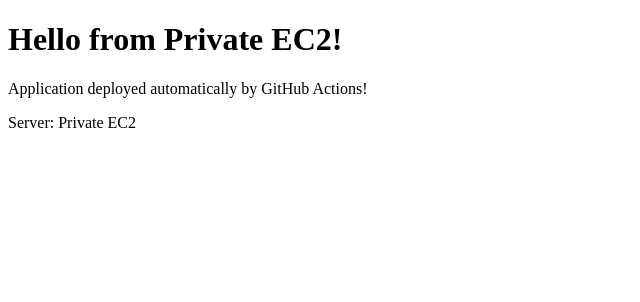
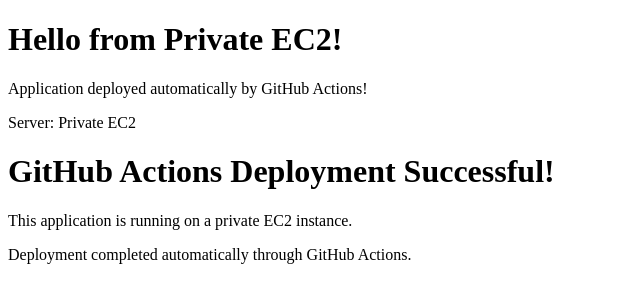
Before and after one commit to bytequikr-3366/sample-app-pipeline-auto-deployment, a plain HTML site: page index.html in a window 1280 px wide. Shown: the whole page, without its empty margins (0-640 px from the left). Drawn offline with Linux system fonts and the light colour scheme.

Commit message:
Update auto-deployment index.html

```diff
--- a/index.html
+++ b/index.html
@@ -9,5 +9,10 @@
     <h1>Hello from Private EC2!</h1>
     <p>Application deployed automatically by GitHub Actions!</p>
     <p>Server: Private EC2</p>
+
+    <h1>GitHub Actions Deployment Successful!</h1>
+    <p>This application is running on a private EC2 instance.</p>
+    <p>Deployment completed automatically through GitHub Actions.</p>
+
 </body>
 </html>
```
